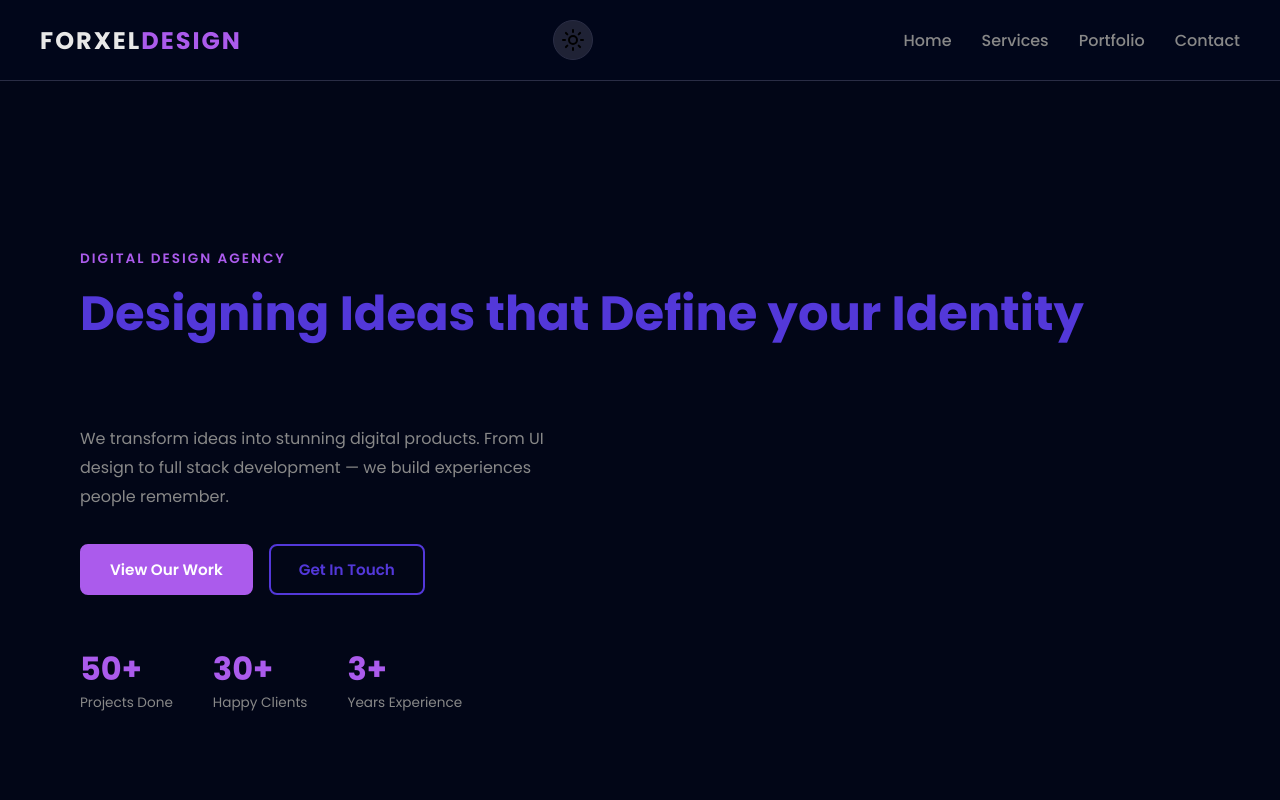
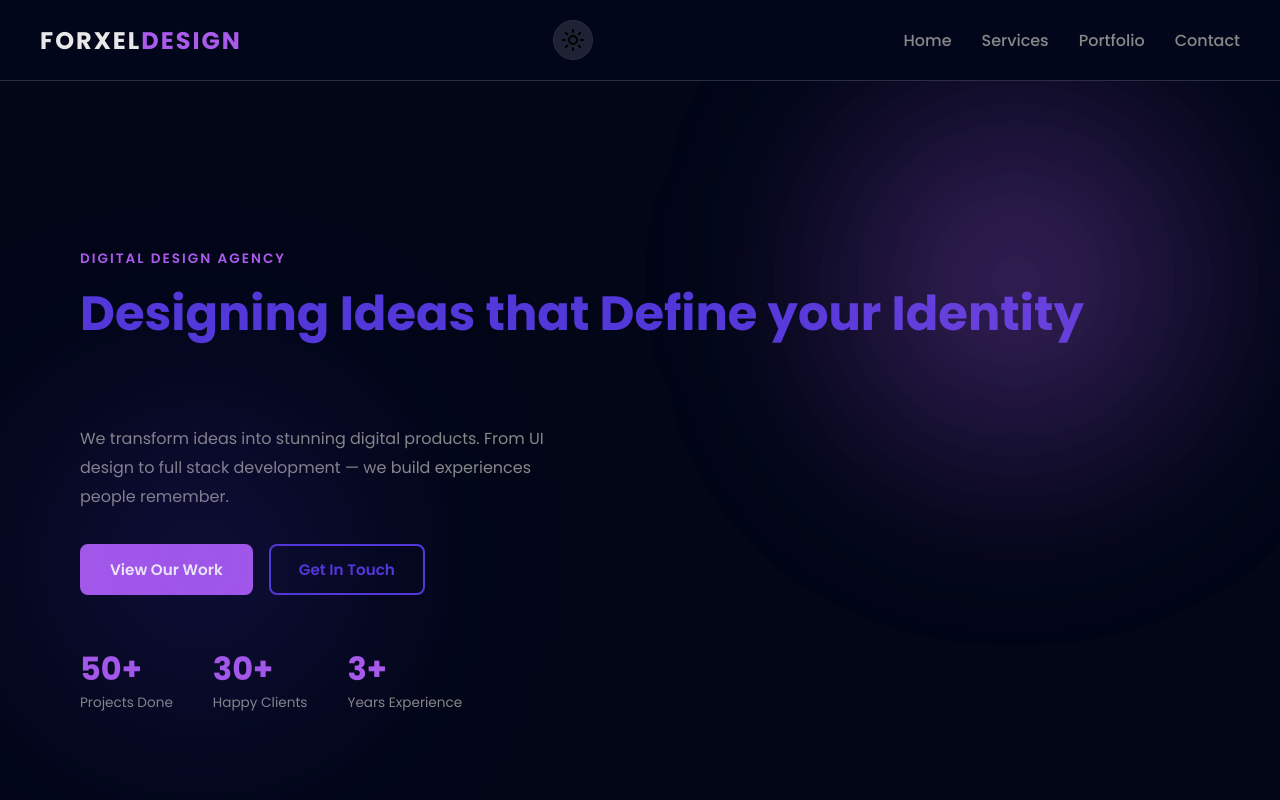
Before and after one commit to ashdevjp/design-agency-site, a Next.js app: page / in a window 1280 px wide. Shown: the top 800 px of the page. Built offline with nearby package versions, Linux system fonts and the light colour scheme.

Commit message:
Add visual elements to Hero component: introduce decorative circles

```diff
--- a/src/app/globals.css
+++ b/src/app/globals.css
@@ -271,7 +271,31 @@ body {
   color: var(--muted);
 }
 
+.hero-visual {
+  position: absolute;
+  top: 10%;
+  right: 5%;
+  height: 400px;
+  width: 400px;
+  border-radius: 50%;
+  background: radial-gradient(circle, rgba(171, 91, 236, 0.3) 0%, rgba(171, 91, 236, 0.1) 50%, transparent 100%);
+  filter: blur(100px);
+  pointer-events: none;
+  z-index: 1;
+}
 
+.hero-visual2 {
+  position: absolute;
+  bottom: 5%;
+  left: 0%;
+  height: 400px;
+  width: 400px;
+  border-radius: 50%;
+  background: radial-gradient(circle, rgba(83, 56, 217, 0.3) 0%, rgba(83, 56, 217, 0.1) 50%, transparent 100%);
+  filter: blur(100px);
+  pointer-events: none;
+  z-index: 1;
+}
 
 
 /* mobile hero */
--- a/src/components/Hero.jsx
+++ b/src/components/Hero.jsx
@@ -52,6 +52,8 @@ const Hero = () => {
         <h1 className="hero-title">
           <Typewriter />
         </h1>
+            <div className="hero-visual"></div>
+            <div className='hero-visual2'></div>
         <p className="hero-subtitle">
           We transform ideas into stunning digital products.
           From UI design to full stack development —
```
